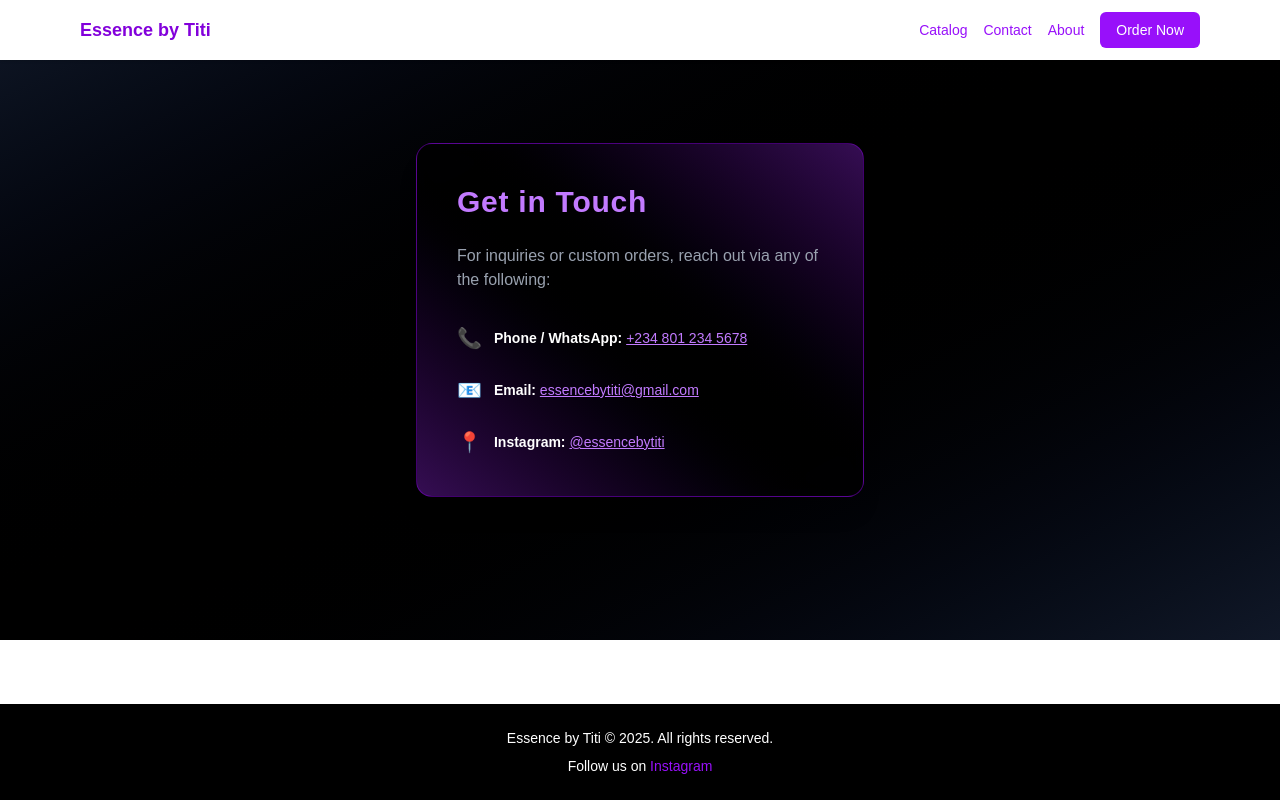
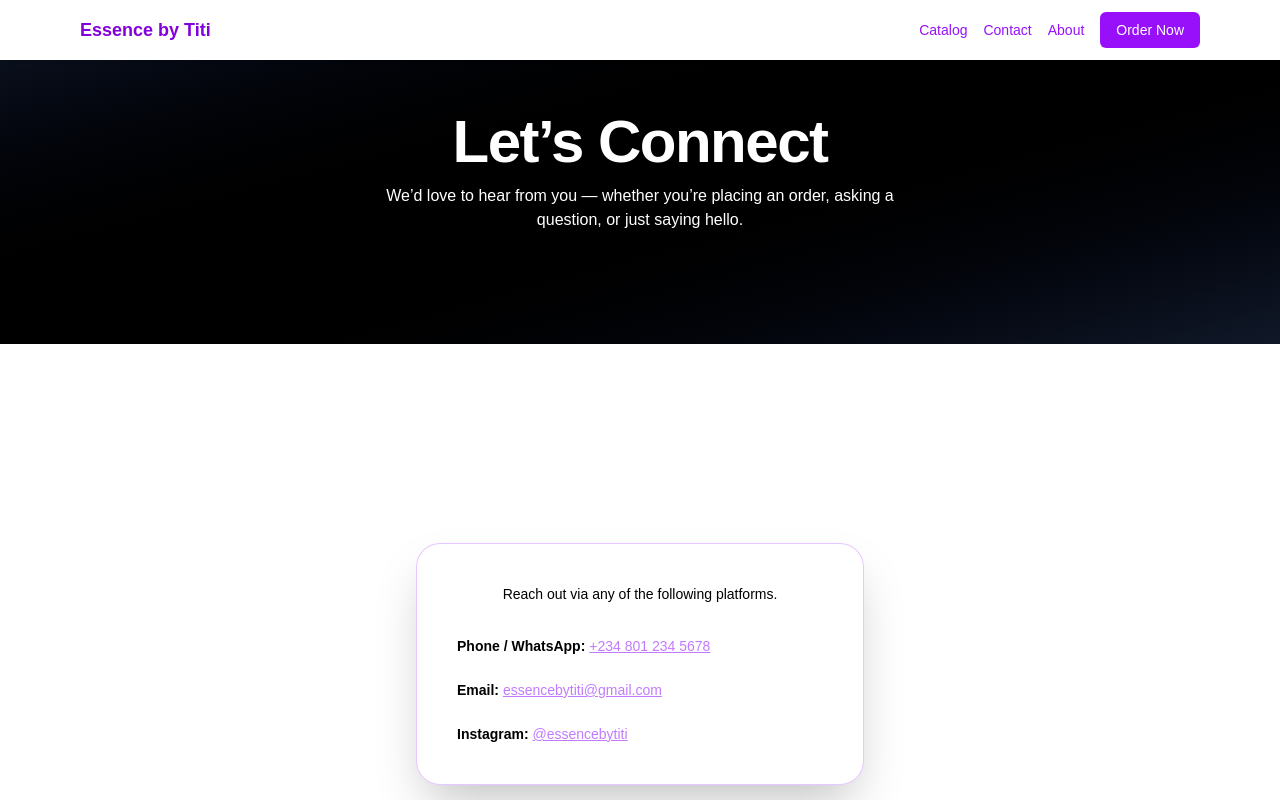
Before and after one commit to devtofunmi/essence_by_titi, a Next.js app: page /contact in a window 1280 px wide. Shown: the top 800 px of the page. Built offline with nearby package versions, Linux system fonts and the light colour scheme.

Commit message:
change theme

```diff
--- a/pages/contact.tsx
+++ b/pages/contact.tsx
@@ -1,5 +1,6 @@
 import Head from "next/head";
 import Layout from "@/components/Layout";
+import { motion } from "framer-motion";
 
 export default function Contact() {
   return (
@@ -12,60 +13,72 @@ export default function Contact() {
         />
       </Head>
 
-      <section className="min-h-[80vh] flex items-center justify-center px-6 animate-fadeIn bg-gradient-to-br from-gray-900 via-black to-gray-900 text-gray-300">
-        <div className="bg-gradient-to-tr from-purple-900/60 via-black/70 to-purple-900/60 shadow-xl rounded-2xl p-10 max-w-md w-full backdrop-blur-md border border-purple-700/50">
-          <h1 className="text-3xl font-extrabold text-purple-400 mb-6 tracking-wide">
-            Get in Touch
-          </h1>
-          <p className="mb-8 text-gray-400">
-            For inquiries or custom orders, reach out via any of the following:
+      {/* Hero Section */}
+      <section className="px-6 py-28 text-center bg-gradient-to-br from-gray-900 via-black to-gray-900">
+        <h1 className="text-5xl md:text-6xl text-white font-extrabold mb-3 tracking-tight">
+          Let’s Connect
+        </h1>
+        <p className="text-white max-w-xl mx-auto text-sm sm:text-base">
+          We’d love to hear from you — whether you’re placing an order, asking a
+          question, or just saying hello.
+        </p>
+      </section>
+
+      {/* Contact Section */}
+      <section className="min-h-[80vh] flex items-center justify-center px-6  text-black">
+        <motion.div
+          initial={{ opacity: 0, y: 30 }}
+          whileInView={{ opacity: 1, y: 0 }}
+          transition={{ duration: 0.6, ease: "easeOut" }}
+          viewport={{ once: true }}
+          className="w-full max-w-md backdrop-blur-xl bg-white/5 border border-purple-500/30 shadow-2xl rounded-3xl p-10"
+        >
+          <p className="mb-8 text-sm text-black text-center">
+            Reach out via any of the following platforms.
           </p>
 
           <ul className="space-y-6 text-sm">
             <li className="flex items-center space-x-3">
-              <span className="text-purple-500 text-xl">📞</span>
               <span>
-                <strong className="text-white">Phone / WhatsApp:</strong>{" "}
+                <strong className="">Phone / WhatsApp:</strong>{" "}
                 <a
                   href="https://wa.me/2348012345678"
                   target="_blank"
                   rel="noopener noreferrer"
-                  className="text-purple-400 hover:text-purple-600 underline transition"
+                  className="text-purple-400 hover:text-purple-300 underline transition duration-200"
                 >
                   +234 801 234 5678
                 </a>
               </span>
             </li>
 
-            <li className="flex items-center space-x-3">
-              <span className="text-purple-500 text-xl">📧</span>
+            <li className="flex items-start space-x-3">
               <span>
-                <strong className="text-white">Email:</strong>{" "}
+                <strong className="">Email:</strong>{" "}
                 <a
                   href="mailto:essencebytiti@gmail.com"
-                  className="text-purple-400 hover:text-purple-600 underline transition"
+                  className="text-purple-400 hover:text-purple-300 underline transition duration-200"
                 >
                   essencebytiti@gmail.com
                 </a>
               </span>
             </li>
 
-            <li className="flex items-center space-x-3">
-              <span className="text-purple-500 text-xl">📍</span>
+            <li className="flex items-start space-x-3">
               <span>
-                <strong className="text-white">Instagram:</strong>{" "}
+                <strong className="">Instagram:</strong>{" "}
                 <a
                   href="https://instagram.com/essencebytiti"
                   target="_blank"
                   rel="noopener noreferrer"
-                  className="text-purple-400 hover:text-purple-600 underline transition"
+                  className="text-purple-400 hover:text-purple-300 underline transition duration-200"
                 >
                   @essencebytiti
                 </a>
               </span>
             </li>
           </ul>
-        </div>
+        </motion.div>
       </section>
     </Layout>
   );
```
